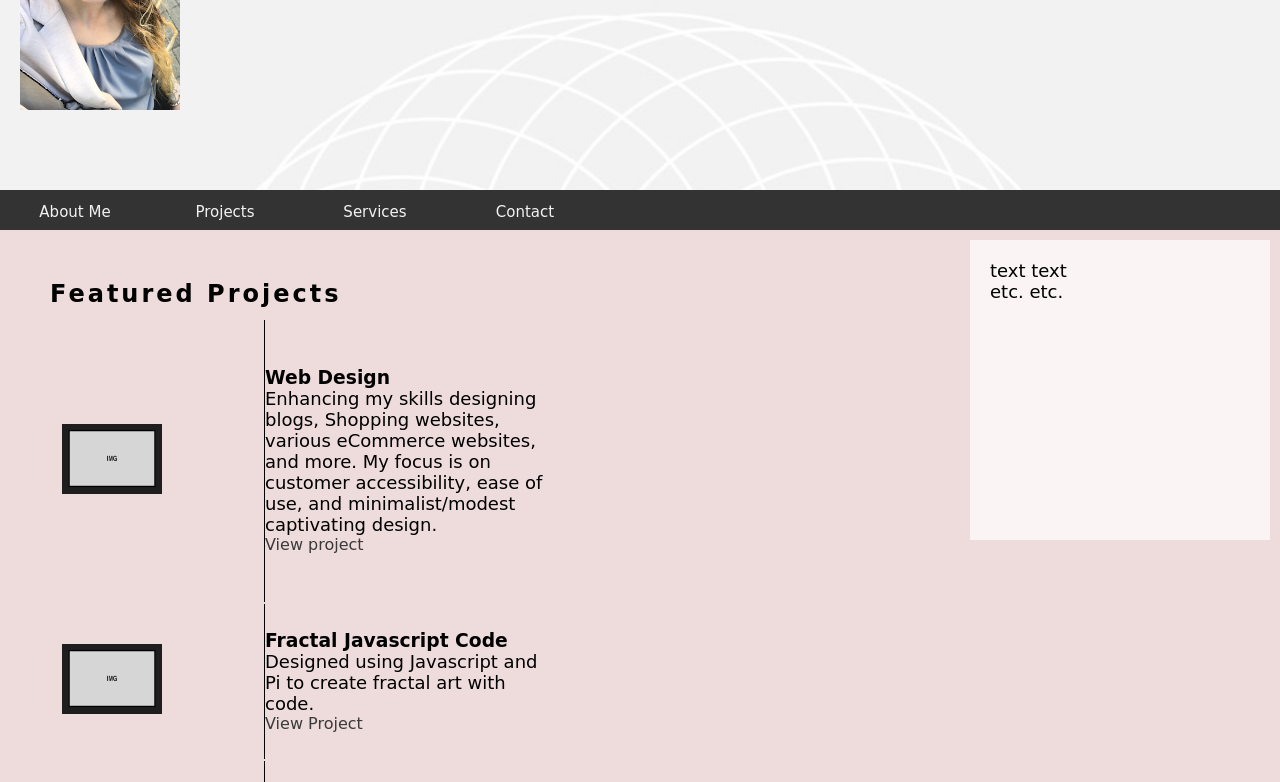
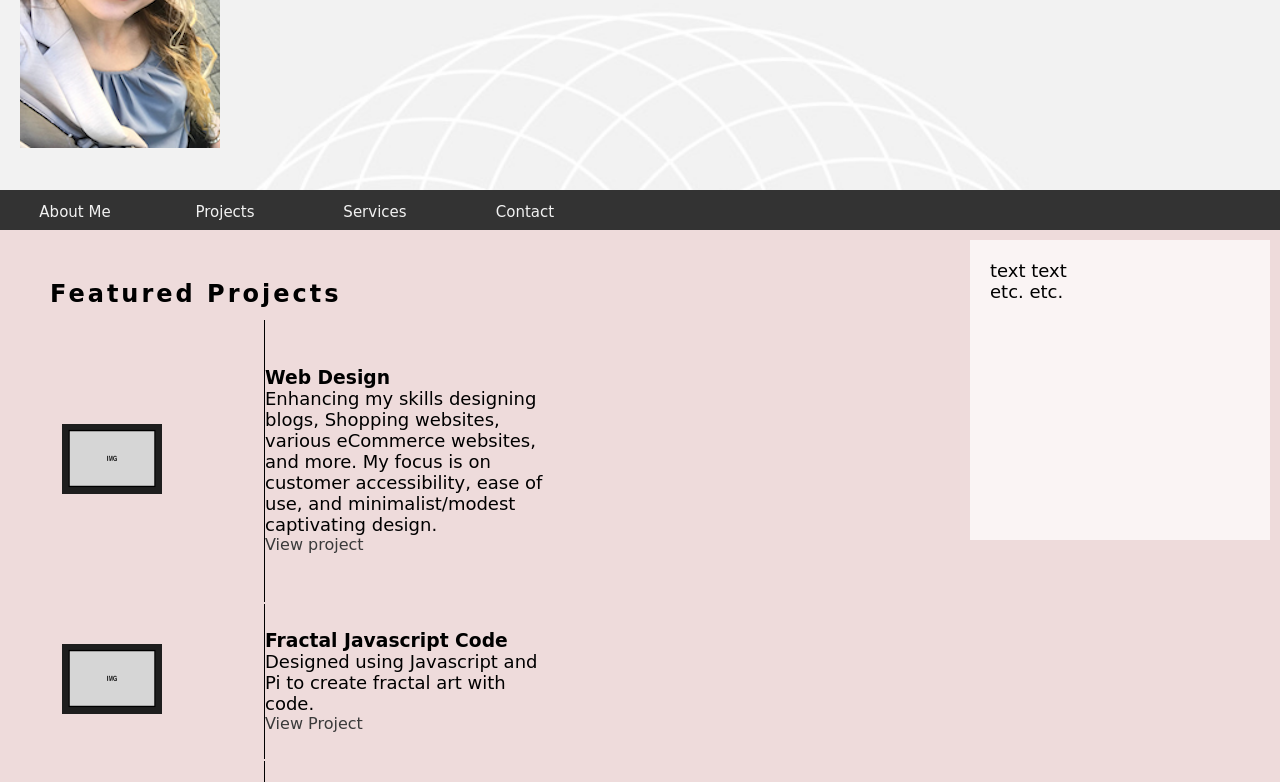
Before and after one commit to RitaChio/ResumeAssignment, a plain HTML site: page index.html in a window 1280 px wide. Shown: the part 110-892 px from the top of the page. Drawn offline with Linux system fonts and the light colour scheme; a web font is replaced by a local one.

Commit message:
file size adjustment

```diff
--- a/index.html
+++ b/index.html
@@ -11,7 +11,7 @@
       <!-- ***********************  ABOUT / PROFILE  *********************** -->
       <div class="header">
         <header>
-          <img class="portraitimg" src="portrait.jpg" alt="portrait image">
+          <img class="portraitimg" src="portrait.png" alt="portrait image">
 
           <h1>Rita Chiorescu</h1>
           <h2>Network Technician</h2>
--- a/style.css
+++ b/style.css
@@ -127,8 +127,8 @@ img.portraitimg {
     padding:0;
     margin:0;
     float:left;
-    height: 200px;
-    width:160px;
+    height: auto;
+    max-width:100%;
 }
 /*FEAT. PROJECTS TABLE*/
 img.thumbnail {
```
Also changed, not shown: portrait.jpg (deleted), portrait.png (added), 1 other file.
